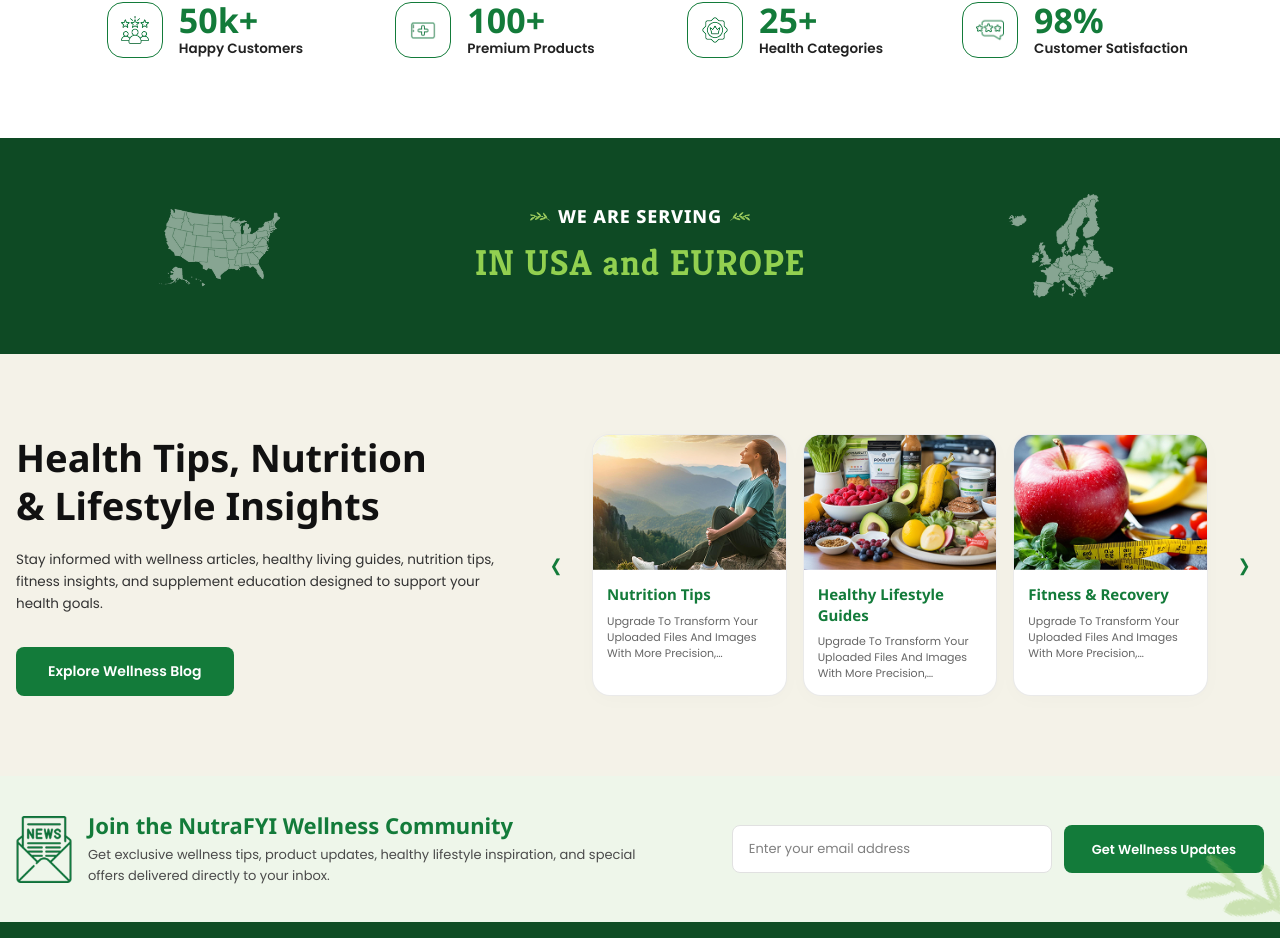
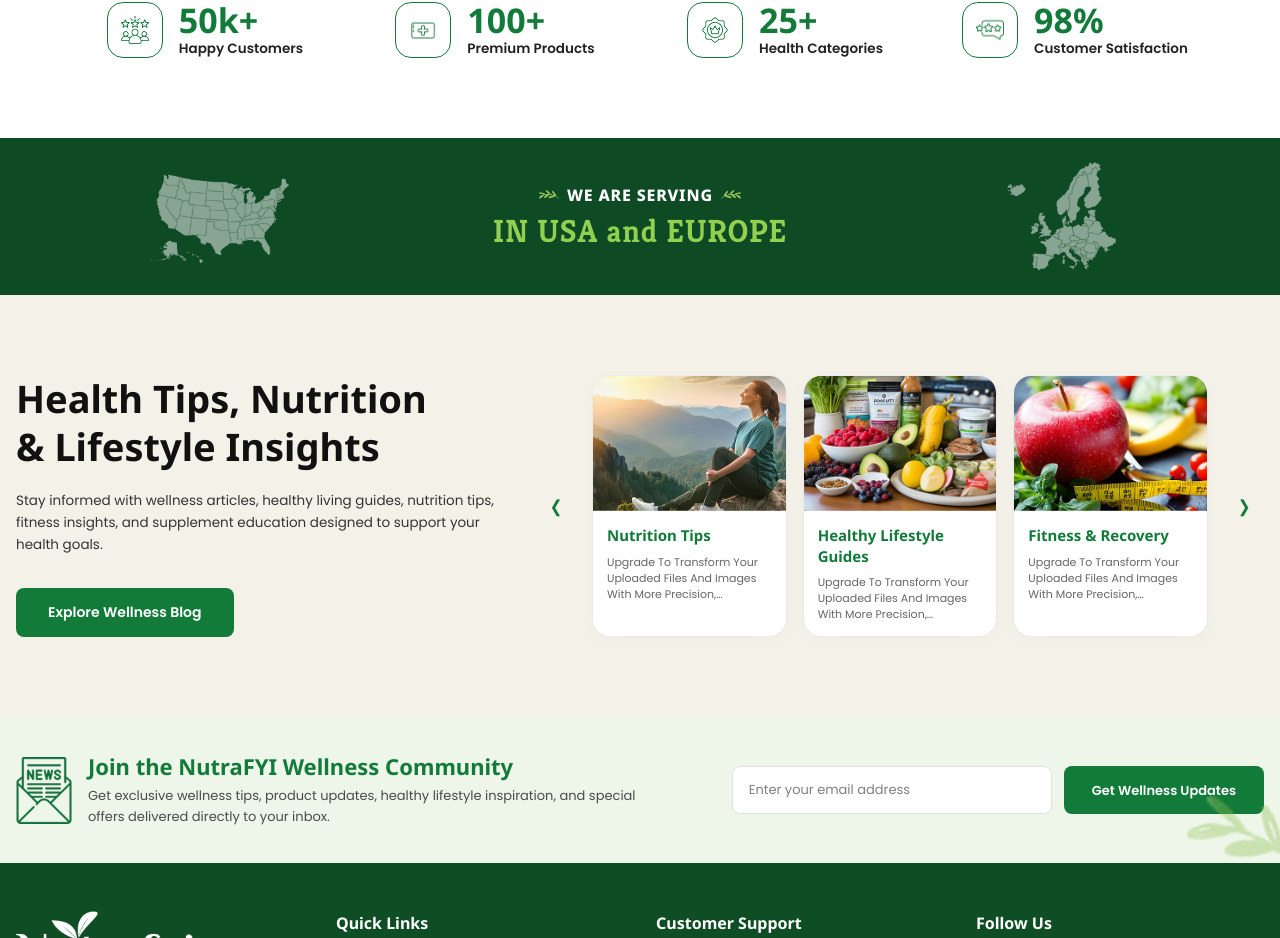
Before and after one commit to drashijaintms/nutrafyi, a React (Vite) app: page /about in a window 1280 px wide. Shown: the part 1487-2425 px from the top of the page. Built offline with nearby package versions, Linux system fonts and the light colour scheme; no server answers.

Commit message:
Reduce vertical padding and scale up maps inside ServingLocations

```diff
--- a/src/components/ServingLocations.jsx
+++ b/src/components/ServingLocations.jsx
@@ -4,7 +4,7 @@ import europeMap from "../assets/about/Europe-Map.png";
 
 function ServingLocations() {
   return (
-    <section className="bg-[#0e4a24] py-8 md:py-12 overflow-hidden">
+    <section className="bg-[#0e4a24] py-3 md:py-4 overflow-hidden">
 
       <div className="max-w-7xl mx-auto px-4">
 
@@ -15,14 +15,14 @@ function ServingLocations() {
             <img
               src={usaMap}
               alt="USA"
-              className="w-[110px] md:w-[140px] opacity-100 object-contain"
+              className="w-[120px] md:w-[160px] opacity-100 object-contain"
             />
           </div>
 
           {/* Center Content */}
           <div className="text-center">
 
-            <div className="flex items-center justify-center gap-1.5 md:gap-2 mb-1.5">
+            <div className="flex items-center justify-center gap-1.5 md:gap-2 mb-1">
 
               <img
                 src={headingLeaf}
@@ -35,8 +35,8 @@ function ServingLocations() {
                   text-white
                   font-extrabold
                   uppercase
-                  text-[14px]
-                  md:text-[18px]
+                  text-[13px]
+                  md:text-[16px]
                   tracking-wider
                 "
                 style={{ fontFamily: "'Noto Sans', sans-serif" }}
@@ -55,11 +55,12 @@ function ServingLocations() {
             <h2
               className="
                 text-[#92d050]
-                text-[24px]
-                sm:text-[28px]
-                md:text-[36px]
+                text-[22px]
+                sm:text-[26px]
+                md:text-[32px]
                 font-bold
                 tracking-wide
+                leading-tight
               "
               style={{ fontFamily: "'Kreon', serif" }}
             >
@@ -73,7 +74,7 @@ function ServingLocations() {
             <img
               src={europeMap}
               alt="Europe"
-              className="w-[90px] md:w-[120px] opacity-100 object-contain"
+              className="w-[95px] md:w-[125px] opacity-100 object-contain"
             />
           </div>
 
```
